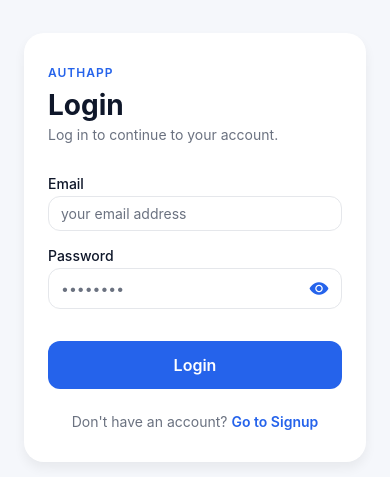
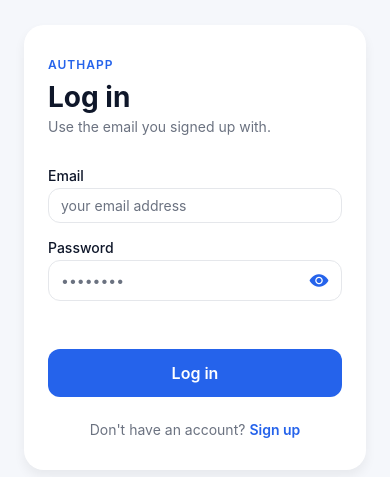
Before and after one commit to Saurabh123kandari/AuthAppDemo, a React Native app: screen /Login in a window 390 px wide. Shown: the part 175-652 px from the top of the page. Built offline with nearby package versions, Linux system fonts and the light colour scheme.

Commit message:
placeholder change

```diff
--- a/src/screens/LoginScreen.tsx
+++ b/src/screens/LoginScreen.tsx
@@ -65,8 +65,8 @@ export default function LoginScreen({navigation}: Props) {
   return (
     <ScreenContainer>
       <AuthCard
-        title="Login"
-        subtitle="Log in to continue to your account.">
+        title="Log in"
+        subtitle="Use the email you signed up with.">
         <View style={styles.form}>
           <AppTextInput
             label="Email"
@@ -92,10 +92,12 @@ export default function LoginScreen({navigation}: Props) {
             RightAccessory={PasswordToggle}
           />
 
-          <ErrorText message={authError} />
+          <View style={styles.errorBlock}>
+            <ErrorText message={authError} />
+          </View>
 
           <PrimaryButton
-            label="Login"
+            label="Log in"
             onPress={handleSubmit}
             loading={submitting}
             style={styles.primaryButton}
@@ -103,7 +105,7 @@ export default function LoginScreen({navigation}: Props) {
 
           <AuthSwitchRow
             text="Don't have an account?"
-            linkLabel="Go to Signup"
+            linkLabel="Sign up"
             onPress={() => navigation.navigate('Signup')}
           />
         </View>
@@ -119,7 +121,11 @@ const styles = StyleSheet.create({
   field: {
     marginBottom: spacing.lg,
   },
+  errorBlock: {
+    marginTop: spacing.sm,
+    marginBottom: spacing.xl,
+  },
   primaryButton: {
-    marginTop: spacing.lg,
+    marginTop: 0,
   },
 });
--- a/src/screens/SignupScreen.tsx
+++ b/src/screens/SignupScreen.tsx
@@ -81,7 +81,7 @@ export default function SignupScreen({navigation}: Props) {
             onChangeText={handleNameChange}
             errorMessage={errors.name}
             containerStyle={styles.field}
-            placeholder="John Doe"
+            placeholder="your name"
           />
 
           <AppTextInput
@@ -93,7 +93,7 @@ export default function SignupScreen({navigation}: Props) {
             autoCorrect={false}
             errorMessage={errors.email}
             containerStyle={styles.field}
-            placeholder="you@example.com"
+            placeholder="your email address"
           />
 
           <AppTextInput
@@ -104,7 +104,7 @@ export default function SignupScreen({navigation}: Props) {
             autoCapitalize="none"
             errorMessage={errors.password}
             containerStyle={styles.field}
-            placeholder="At least 6 characters"
+            placeholder="enter a secure password"
             RightAccessory={PasswordToggle}
           />
 
```
